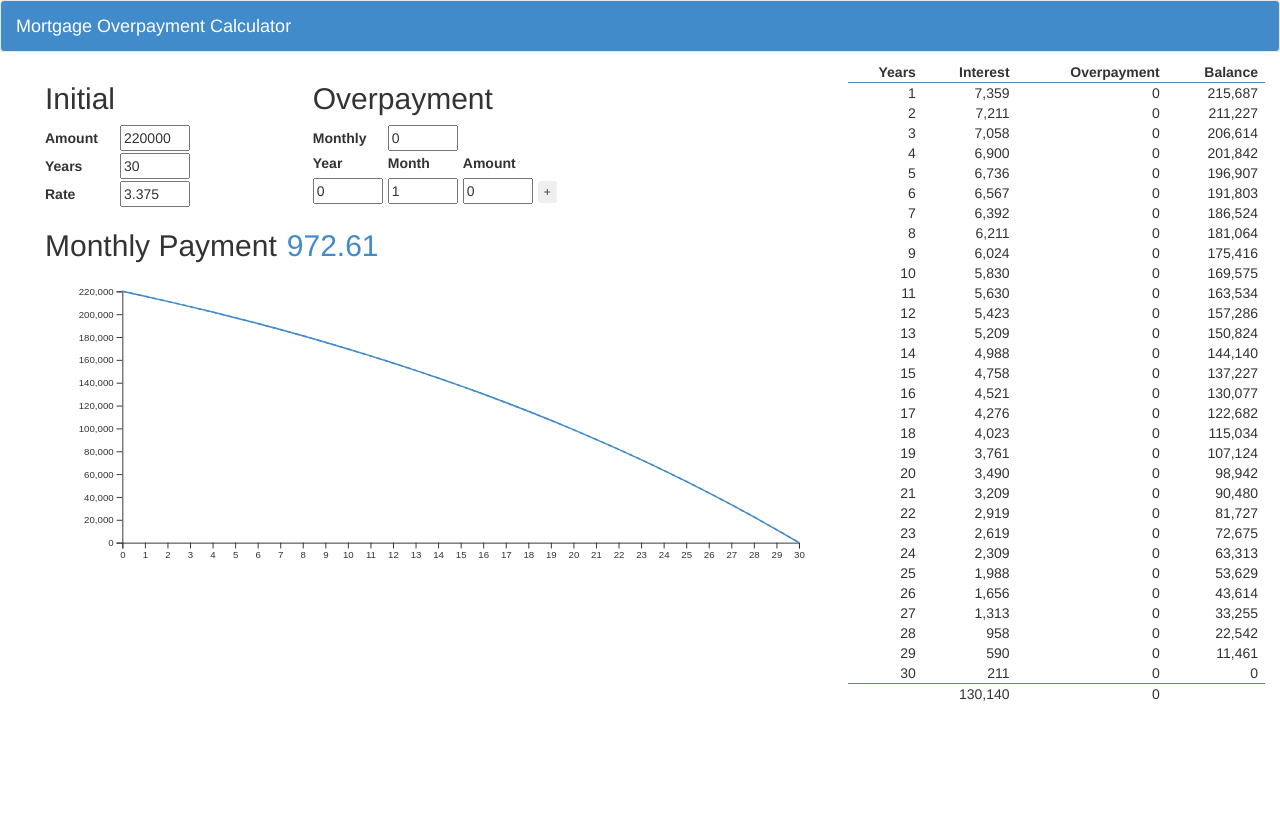
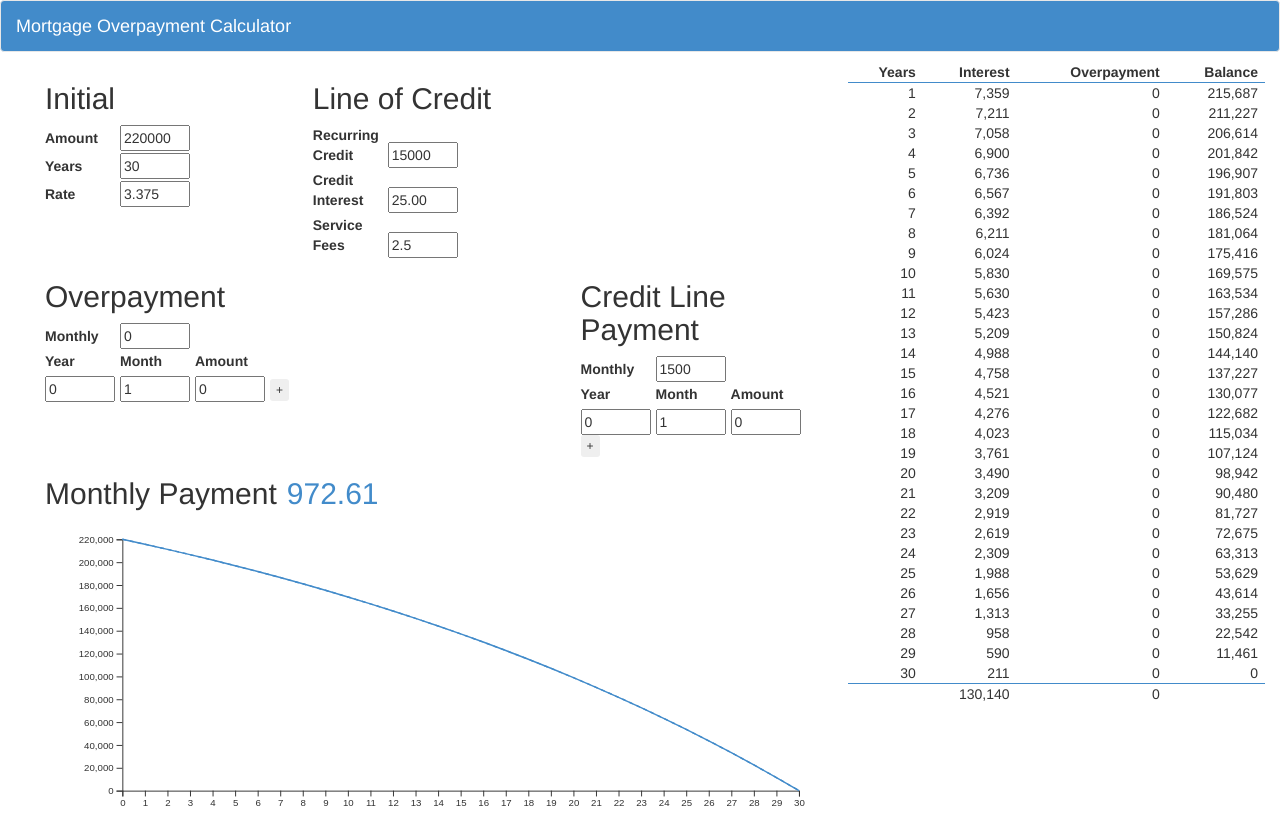
Before and after one commit to paulhoughton/mortgage, a React (Create React App) app: page / in a window 1280 px wide. Built offline with nearby package versions, Linux system fonts and the light colour scheme; the HTML template or start-up script is replaced by a standard one.

Commit message:
Add credit line fields

```diff
--- a/src/App.js
+++ b/src/App.js
@@ -14,6 +14,12 @@ export default () => {
   const [years, setYears] = useState('30');
   const [monthlyOverpayment, setMonthlyOverpayment] = useState('0');
   const [overpayments, setOverpayments] = useState([defaultOverpayment]);
+
+  // Line of credit calculation
+  const [recurringCredit, setRecurringCredit] = useState('15000');
+  const [creditInterest, setCreditInterest] = useState('25.00');
+  const [serviceFee, setServiceFee] = useState('2.5');
+  const [monthlyCreditPayment, setMonthlyCreditPayment] = useState('1500');
 
   const updateOverpayment = index => ({ target }) =>
     setOverpayments(
@@ -70,6 +76,35 @@ export default () => {
               />
             </div>
           </div>
+          <div className="col-sm-4">
+            <div>
+              <h2>Line of Credit</h2>
+              <label>Recurring Credit</label>
+              <input
+                maxLength={7}
+                value={recurringCredit}
+                onChange={e => setRecurringCredit(e.target.value)}
+              />
+            </div>
+            <div>
+              <label>Credit Interest</label>
+              <input
+                type="number"
+                step={0.1}
+                value={creditInterest}
+                onChange={e => setCreditInterest(e.target.value)}
+              />
+            </div>
+            <div>
+              <label>Service Fees</label>
+              <input
+                type="number"
+                step={0.1}
+                value={serviceFee}
+                onChange={e => setServiceFee(e.target.value)}
+              />
+            </div>
+          </div>
           <div className="col-sm-8">
             <div>
               <h2>Overpayment</h2>
@@ -79,6 +114,69 @@ export default () => {
                 maxLength={5}
                 value={monthlyOverpayment}
                 onChange={e => setMonthlyOverpayment(e.target.value)}
+              />
+            </div>
+            <div>
+              <label>Year</label>
+              <label>Month</label>
+              <label>Amount</label>
+            </div>
+            {overpayments.map(({ year, month, amount }, i) => (
+              <div key={i}>
+                <input
+                  type="number"
+                  min="0"
+                  max={years}
+                  value={year}
+                  name="year"
+                  onChange={updateOverpayment(i)}
+                />
+                <input
+                  type="number"
+                  min="1"
+                  max="12"
+                  value={month}
+                  name="month"
+                  onChange={updateOverpayment(i)}
+                />
+                <input
+                  type="text"
+                  value={amount}
+                  name="amount"
+                  onChange={updateOverpayment(i)}
+                />
+
+                {i === overpayments.length - 1 ? (
+                  <button
+                    className="btn btn-xs"
+                    onClick={() =>
+                      setOverpayments([...overpayments, defaultOverpayment])
+                    }
+                  >
+                    +
+                  </button>
+                ) : (
+                  <button
+                    className="btn btn-xs"
+                    onClick={() =>
+                      setOverpayments(overpayments.filter((_, j) => j !== i))
+                    }
+                  >
+                    X
+                  </button>
+                )}
+              </div>
+            ))}
+          </div>
+          <div className="col-sm-4">
+            <div>
+              <h2>Credit Line Payment</h2>
+              <label>Monthly</label>
+              <input
+                type="number"
+                maxLength={5}
+                value={monthlyCreditPayment}
+                onChange={e => setMonthlyCreditPayment(e.target.value)}
               />
             </div>
             <div>
```
Also changed, not shown: 1 other file (tests, documents, lock files or other folders).
